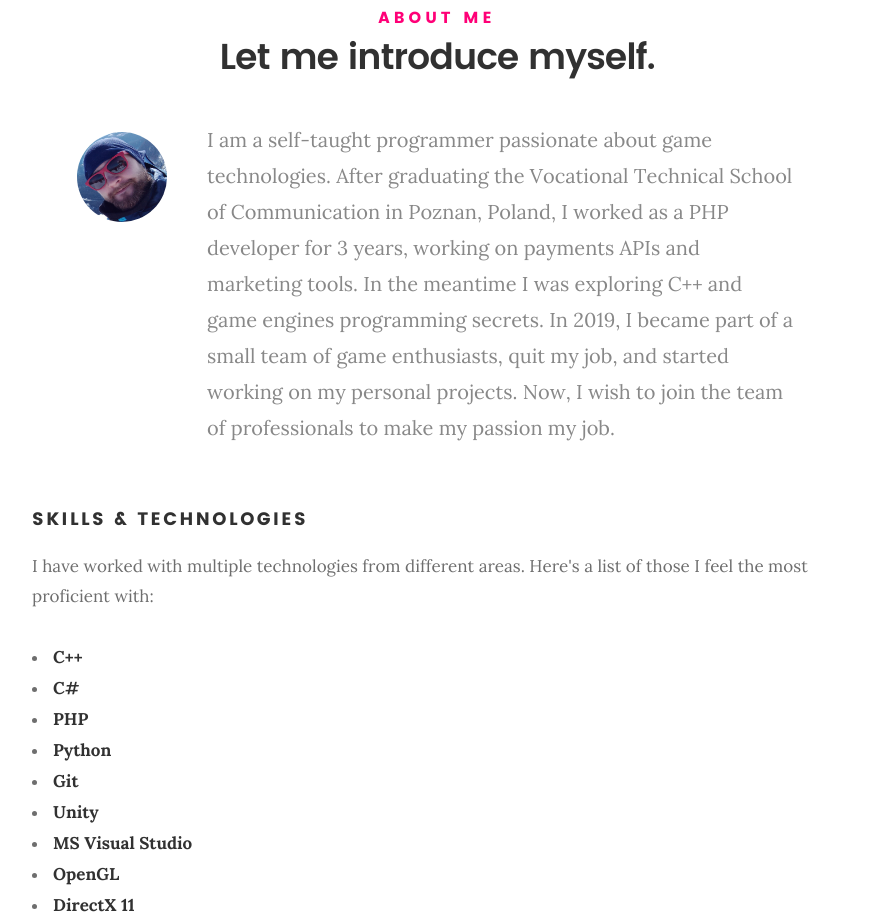
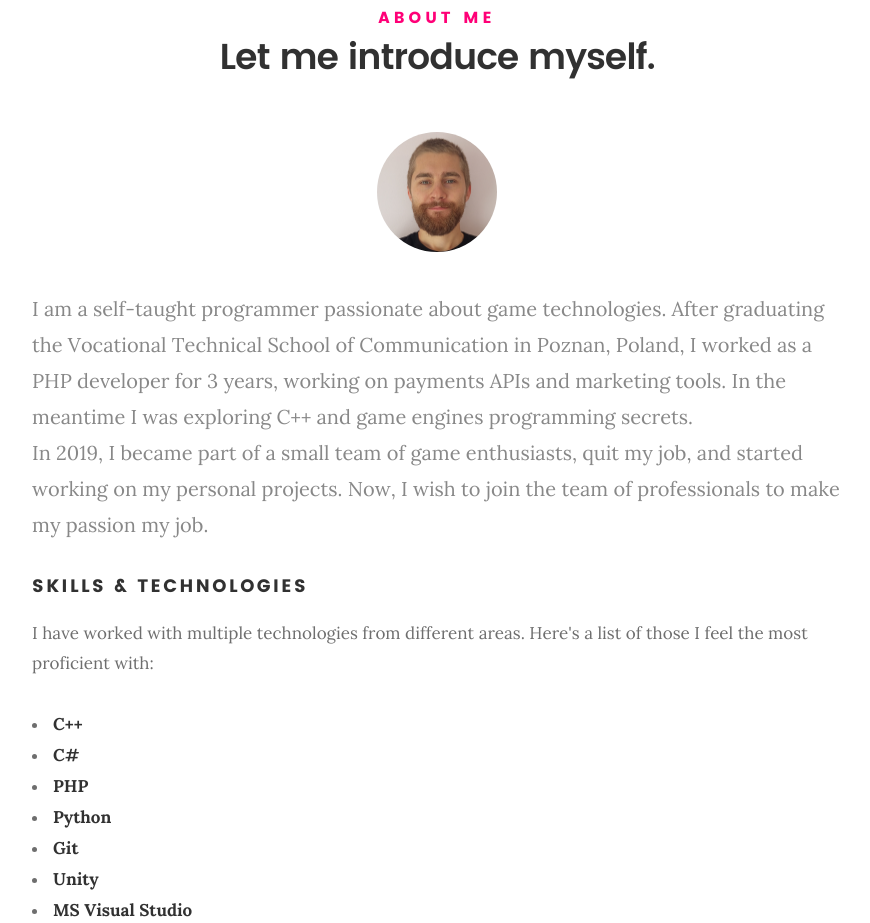
Before and after one commit to ComaszTyrulik/ComaszTyrulik.github.io, a plain HTML site: page index.html in a window 1280 px wide. Shown: the part 917-1840 px from the top of the page, without its empty margins (203-1073 px from the left). Drawn offline with Linux system fonts and the light colour scheme; files whose address does not match are found by name.

Commit message:
Change profile picture and rearranged it a little

```diff
--- a/css/main.css
+++ b/css/main.css
@@ -1503,11 +1503,10 @@ header .logo a {
 	margin-left: -30px;
 }
 .intro-info img {
-	height: 9rem;
-	width: 9rem;
+	height: 12rem;
+	width: 12rem;
 	border-radius: 50%;
 	margin: .9rem 0 0 0;
-	float: left;
 }
 .intro-info .lead {
 	text-align: left;
--- a/index.html
+++ b/index.html
@@ -102,18 +102,7 @@
 					<h1>Let me introduce myself.</h1>
 
 					<div class="intro-info">
-
-						<img src="images/profile_picture2.jpg" alt="Profile Picture">
-
-						<p class="lead">
-							I am a self-taught programmer passionate about game technologies. After graduating the
-							Vocational Technical School of Communication in Poznan, Poland, I worked as a PHP developer for
-							3 years, working on payments APIs and marketing tools.
-							In the meantime I was exploring C++ and game engines programming secrets.
-							In 2019, I became part of a small team of game enthusiasts, quit my job, and started working on
-							my personal projects.
-							Now, I wish to join the team of professionals to make my passion my job.
-						</p>
+						<img src="images/profile_picture.png" alt="Profile Picture">
 					</div>
 
 				</div>
@@ -121,6 +110,16 @@
 
 			<div class="row about-content">
 				<div class="col-six tab-full">
+					<p style="font-family: 'lora-regular', serif; font-size: 2rem; line-height: 1.8; color: #888888; text-align: left;">
+						I am a self-taught programmer passionate about game technologies.
+						After graduating the
+						Vocational Technical School of Communication in Poznan, Poland, I worked as a PHP developer for
+						3 years, working on payments APIs and marketing tools.
+						In the meantime I was exploring C++ and game engines programming secrets.<br>
+						In 2019, I became part of a small team of game enthusiasts, quit my job, and started working on
+						my personal projects.
+						Now, I wish to join the team of professionals to make my passion my job.
+					</p>
 
 					<h3>Skills & Technologies</h3>
 					<p>I have worked with multiple technologies from different areas. Here's a list of those I feel the most
```
Also changed, not shown: images/profile_picture.png (added), images/profile_picture2.jpg (deleted).
